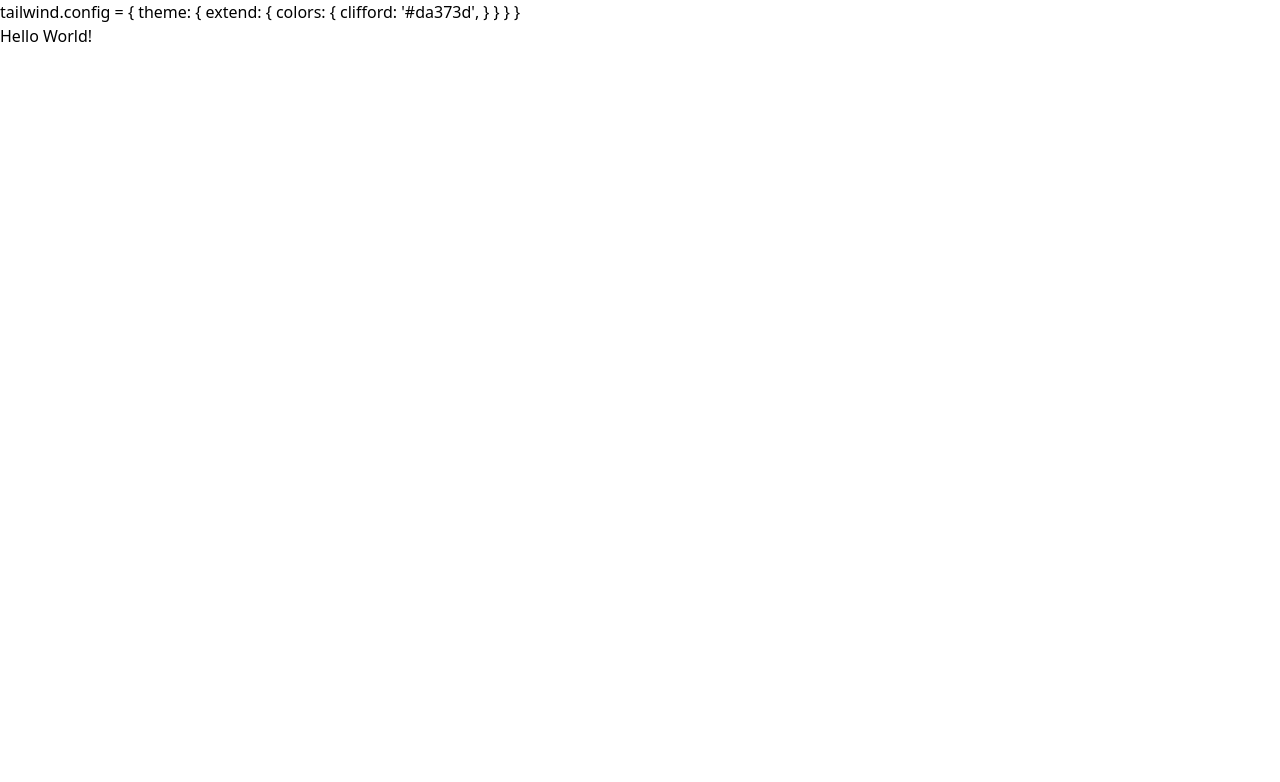
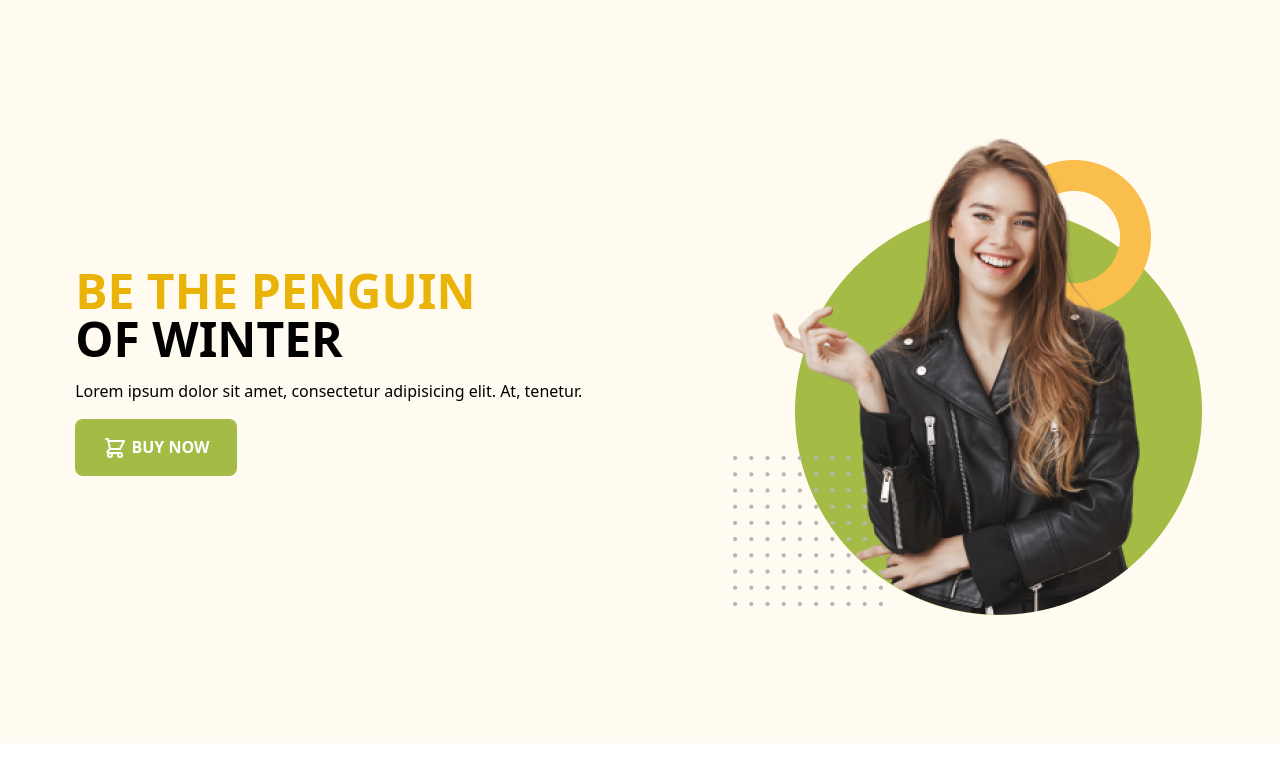
Before and after one commit to naheda2022/penguin-fashion, a plain HTML site: page index.html in a window 1280 px wide. Drawn offline with nearby package versions, Linux system fonts and the light colour scheme.

Commit message:
added header section

```diff
--- a/index.html
+++ b/index.html
@@ -6,11 +6,13 @@
     <meta name="viewport" content="width=device-width, initial-scale=1.0">
     <title>Penguin Fashion Tailwind</title>
     <script src="https://cdn.tailwindcss.com"></script>
+  <script>
     tailwind.config = {
         theme: {
           extend: {
             colors: {
               clifford: '#da373d',
+              penguin: '#FFFBF0',
             }
           }
         }
@@ -19,7 +21,26 @@
 </head>
 </head>
 <body>
-    <h1>Hello World!</h1>
-
+  <!-- header part start -->
+  <header class="bg-penguin pb-32 pt-32">
+    <section class="container mx-auto sm:flex items-center justify-around">
+      <div class="space-y-4">
+        <h1 class="text-2xl sm:text-5xl uppercase font-bold">
+          <span class="text-yellow-500">Be the Penguin</span>
+          <br>
+          <span>of winter</span>
+        </h1>
+        <p>Lorem ipsum dolor sit amet, consectetur adipisicing elit. At, tenetur.</p>
+        <button class="uppercase bg-[#A4BC46] py-4 px-7 rounded-lg text-white font-semibold"> <svg xmlns="http://www.w3.org/2000/svg" class="h-6 w-6 inline"  fill="none" viewBox="0 0 24 24" stroke="currentColor" stroke-width="2">
+          <path stroke-linecap="round" stroke-linejoin="round" d="M3 3h2l.4 2M7 13h10l4-8H5.4M7 13L5.4 5M7 13l-2.293 2.293c-.63.63-.184 1.707.707 1.707H17m0 0a2 2 0 100 4 2 2 0 000-4zm-8 2a2 2 0 11-4 0 2 2 0 014 0z" />
+        </svg>
+        Buy Now</button>
+      </div>
+      <div class="pt-8 sm:pt-0">
+        <img class="w-1/2 sm:w-full" src="images/model.png" alt="">
+      </div>
+    </section>
+  </header>
+  <!-- header part end -->
 </body>
 </html>
```
Also changed, not shown: tailwind.config.js (added, +7 -0 lines).
